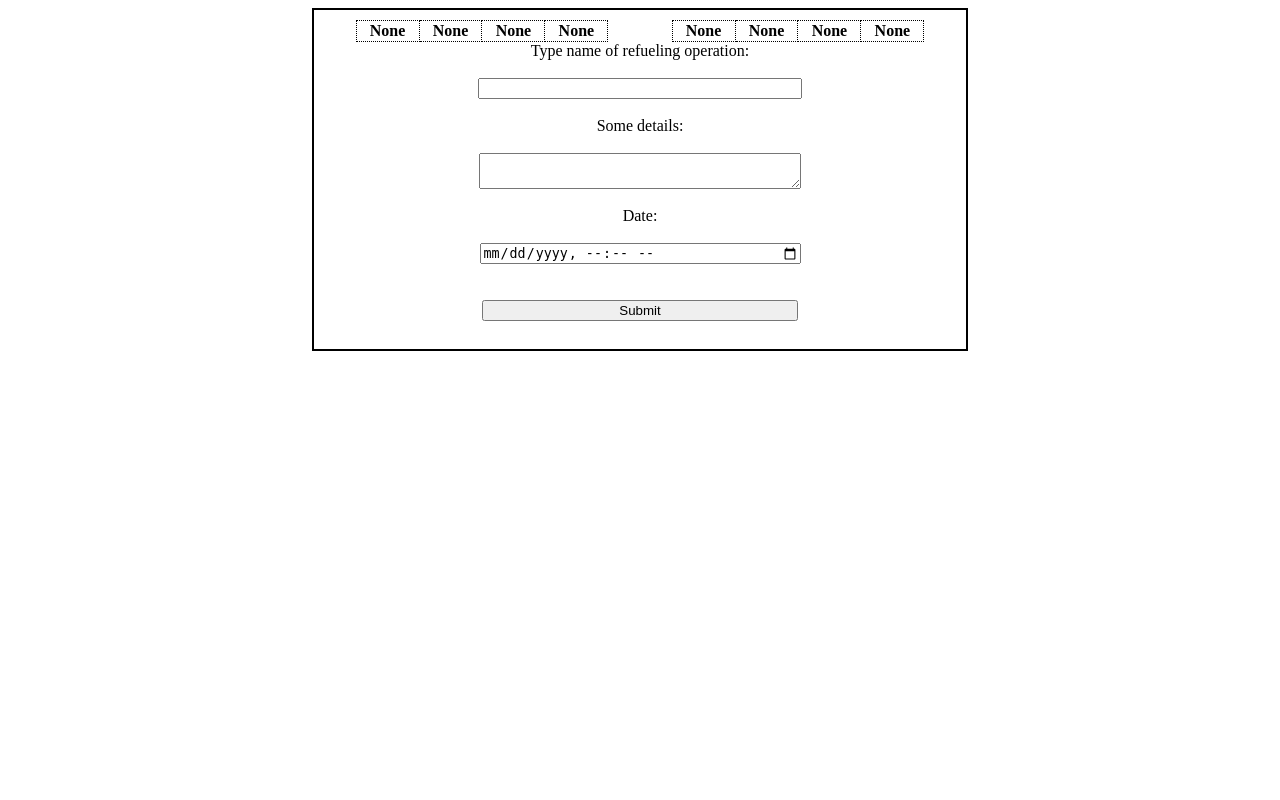
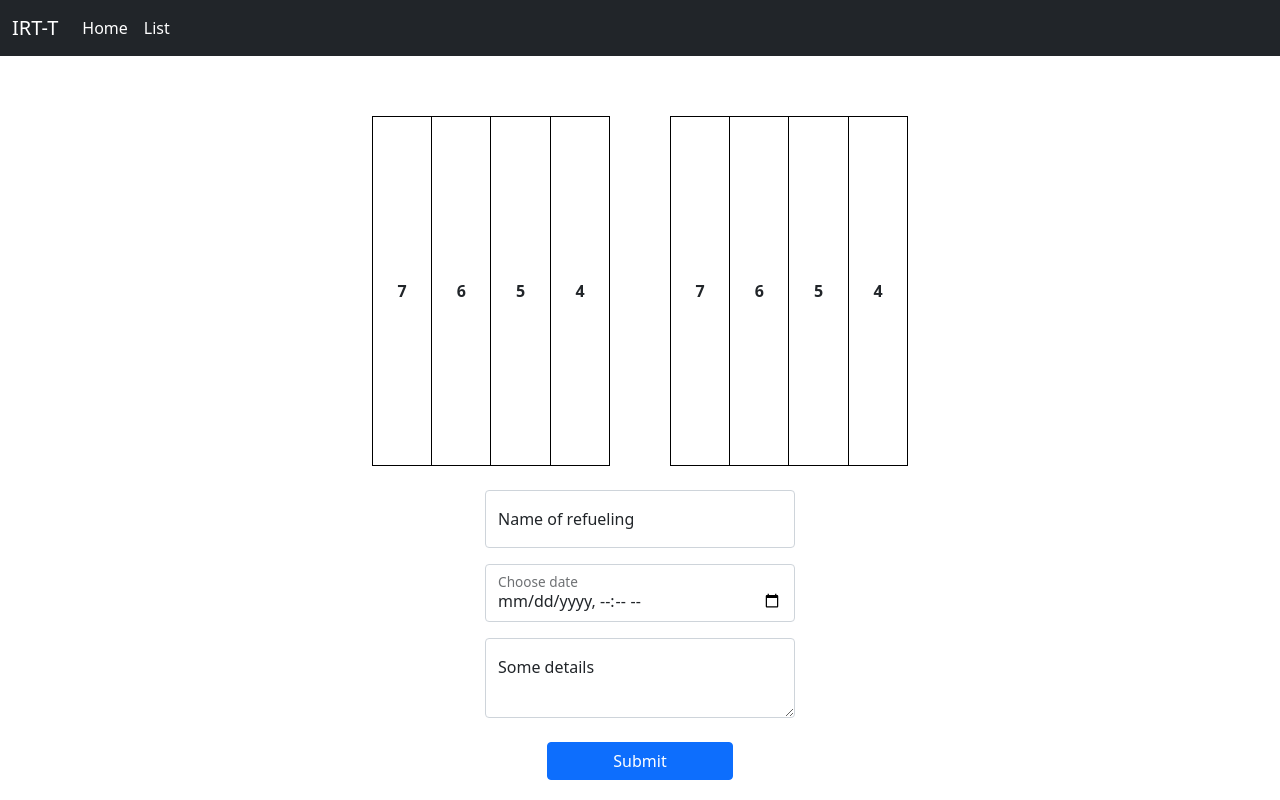
Before and after one commit to mrzlkaaa/refueling_tool, a Flask app: template templates/refueling.html in a window 1280 px wide. Run offline with Flask 2, Linux system fonts and the light colour scheme; the template is opened without the code that fills it, so the values that code supplies are empty.

Commit message:
added frontend and started with rebuilding db

```diff
--- a/app.py
+++ b/app.py
@@ -68,7 +68,7 @@ def detail(name):
     refueling_data = RefuelingDB.query.filter_by(refueling_name=name).first()
     core_configuration = np.frombuffer(refueling_data.burnup_data).reshape((6,4))
     print(refueling_data)
-    return render_template('detail.html', data=refueling_data, core_configuration=core_configuration )
+    return render_template('detail.html', data=refueling_data, burnup=core_configuration )
 
 
 if __name__ == '__main__':
--- a/static/css/style.css
+++ b/static/css/style.css
@@ -13,7 +13,7 @@ label {
 }
 
 table, th, td {
-    border: 1px dotted black;
+    border: 1px solid black;
     border-collapse: collapse;
 }
 th{
@@ -29,7 +29,6 @@ td {
 #box {
     width: 50%;
     height: auto;
-    border: 2px solid;
     margin: auto;
     padding: 10px;
 }
@@ -40,13 +39,13 @@ td {
     flex-direction: row;
     flex-wrap: wrap;
     justify-content: space-around;
-    height: auto;
+    height: 350px;
     align-items: stretch;
 }
 
 .container_item {
     width: 40%;
-    height: 100%;
+    height: auto;
 }
 
 .burnup_data {
@@ -56,13 +55,24 @@ td {
 }
 
 .inputs {
-    width: 50%;
+    width: 100%;
     margin: auto;
 }
 
 .text_inputs {
+    width: 30%;
+    margin: auto;
+    display: block;
+    height: auto;
+}
+
+.text-inputs-refuel {
     width: 50%;
     margin: auto;
     display: block;
     height: auto;
 }
+
+.catalog {
+    text-align: center;
+}
--- a/templates/base.html
+++ b/templates/base.html
@@ -5,25 +5,26 @@
 	<meta name="viewport" content="width=device-width, initial-scale=1.0">
 	<link href="https://cdn.jsdelivr.net/npm/bootstrap@5.0.2/dist/css/bootstrap.min.css" rel="stylesheet" integrity="sha384-EVSTQN3/azprG1Anm3QDgpJLIm9Nao0Yz1ztcQTwFspd3yD65VohhpuuCOmLASjC" crossorigin="anonymous">
 	<link rel="stylesheet" type="text/css" href="{{url_for('static', filename='css/style.css')}}">
-	<title>Base</title>
+	{% block title %}
+
+	{% endblock %}
 </head>
 <body>
 	<nav class="navbar navbar-expand-lg navbar-dark bg-dark">
 	  <div class="container-fluid">
-	    <a class="navbar-brand" href="#">Navbar</a>
+	    <a class="navbar-brand" href="#">IRT-T</a>
 	    <button class="navbar-toggler" type="button" data-bs-toggle="collapse" data-bs-target="#navbarNavAltMarkup" aria-controls="navbarNavAltMarkup" aria-expanded="false" aria-label="Toggle navigation">
 	      <span class="navbar-toggler-icon"></span>
 	    </button>
 	    <div class="collapse navbar-collapse" id="navbarNavAltMarkup">
 	      <div class="navbar-nav">
-	        <a class="nav-link active" aria-current="page" href="#">Home</a>
-	        <a class="nav-link" href="#">Features</a>
-	        <a class="nav-link" href="#">Pricing</a>
+	        <a class="nav-link active" aria-current="page" href={{url_for('home')}}>Home</a>
+	        <a class="nav-link active" href={{url_for('list')}}>List</a>
 	      </div>
 	    </div>
 	  </div>
 	</nav>
-
+	<div style="height:50px"> </div>
 	{% block content %}
 
 	{% endblock %}
--- a/templates/refueling.html
+++ b/templates/refueling.html
@@ -1,30 +1,24 @@
-<!DOCTYPE html>
-<html lang="en">
-<head>
-	<meta charset="UTF-8">
-	<meta name="viewport" content="width=device-width, initial-scale=1.0">
-	<link rel="stylesheet" type="text/css" href="{{url_for('static', filename='css/style.css')}}">
-	<title>Document</title>
-</head>
-<body>
-
+{% extends 'base.html' %}
+	{% block title %}
+	<title> Refueling Page</title>
+	{% endblock %}
+	{% block content %}
 	<form method="POST", enctype="multipart/form-data">
 		<div id='box'>
 			<div class='container'>
 				<div class='container_item'>
 					<table class='burnup_data'>
 						<tr>
-							<th> <div> None </div> </th>
-							<th> <div> None </div> </th>
-							<th> <div> None </div> </th>
-							<th> <div> None </div> </th>
+							<th> 7 </th>
+							<th> 6 </th>
+							<th> 5 </th>
+							<th> 4 </th>
 						</tr>
 						{% for i in old_core %}
 						<tr>
 							{% for j in i %}
 							<td>{{j}}</td>
 							{% endfor %}
-							<td> None </td>
 						</tr>
 						{% endfor %}
 					</table>
@@ -32,30 +26,44 @@
 				<div class='container_item'>
 					<table class='burnup_data'>
 						<tr>
-							<th> <div> None </div> </th>
-							<th> <div> None </div> </th>
-							<th> <div> None </div> </th>
-							<th> <div> None </div> </th>
+							<th> 7 </th>
+							<th> 6 </th>
+							<th> 5 </th>
+							<th> 4 </th>
 						</tr>
 						{% for i in new_core %}
 						<tr>
 							{% for j in i %}
 							<td>{{j}}</td>
 							{% endfor %}
-							<td> None </td>
 						</tr>
 						{% endfor %}
 					</table>
 				</div>
 			</div>
-			<label for="name"> Type name of refueling operation:</label><br>
+			<br>
+			<div class="text-inputs-refuel form-floating mb-3">
+				<input name="name" type="text" class="form-control" id="floatingInput" placeholder="Typing...">
+				<label for="floatingInput">Name of refueling</label>
+			</div>
+			<div class="text-inputs-refuel form-floating mb-3">
+				<input name="date" type="datetime-local" class="form-control" id="floatingInput" placeholder="Date...">
+				<label for="floatingInput">Choose date</label>
+			</div>
+			<div class="text-inputs-refuel form-floating">
+			  <textarea name="description" class="form-control" placeholder="Details..." id="floatingTextarea" style="height: 80px"></textarea>
+			  <label for="floatingTextarea"> Some details </label>
+			</div>
+			<br>
+			<input type="submit" class="text_inputs btn btn-primary">
+
+			<!-- <label for="name"> Type name of refueling operation:</label><br>
 			<input type="text" name="name" class='text_inputs'> <br>
 			<label for="description"> Some details:</label><br>
 			<textarea name="description" class='text_inputs'></textarea>  <br>
 			<label for="date"> Date:</label><br>
 			<input type="datetime-local" name="date" class='text_inputs'> <br> <br>
-			<input type="submit" name="submitting" class='text_inputs'> <br>
+			<input type="submit" name="submitting" class='text_inputs'> <br>  -->
 		</div>
 	</form>
-</body>
-</html>
+	{% endblock %}
```
Also changed, not shown: db.py (+14 -23 lines), templates/detail.html (+26 -20 lines), templates/home.html (+11 -9 lines), templates/list.html (+26 -16 lines), templates/reading_file.html (+20 -23 lines), 1 other file.
